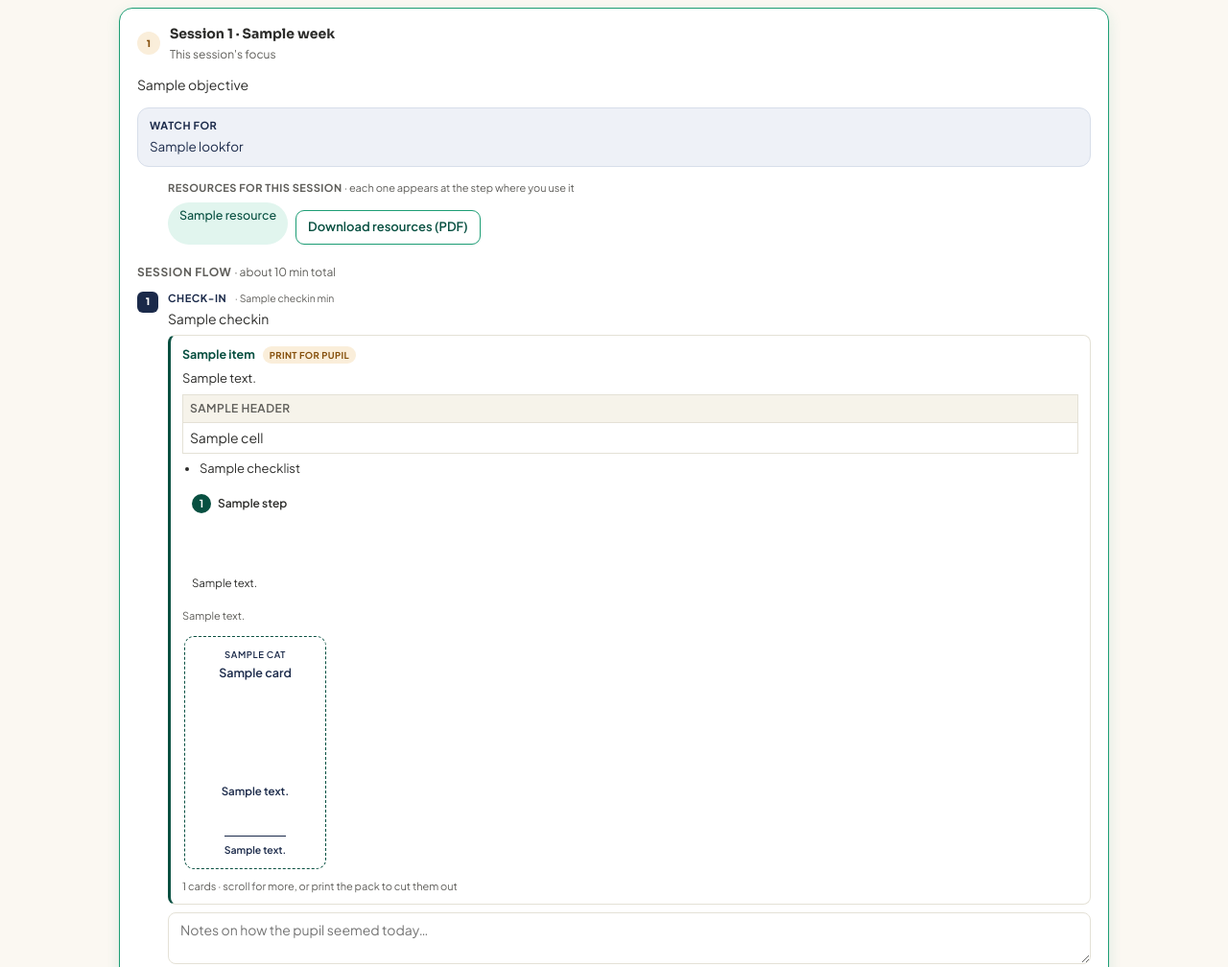
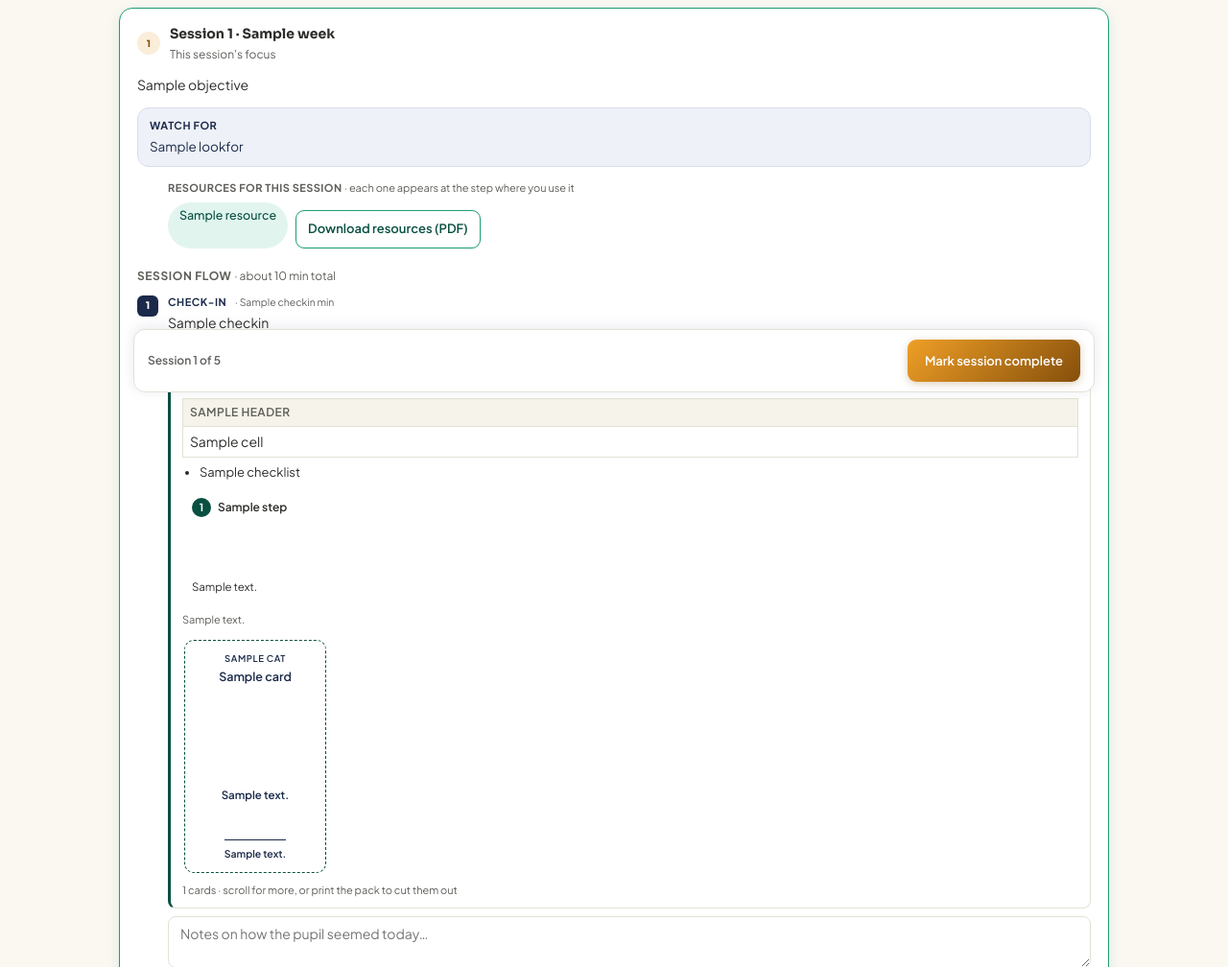
Before and after one commit to Alexandersocrates-dev/phil-app, a Python web app: template templates/session_form.html in a window 1280 px wide. Shown: the part 391-1399 px from the top of the page at 96% size. Run offline with Jinja, Linux system fonts and the light colour scheme; the template is opened without the code that fills it: most values are stand-ins (such as "Sample title", 1, 10 or a date in 2020).

Commit message:
Sticky session submit and tap target sizing

```diff
--- a/static/style.css
+++ b/static/style.css
@@ -131,7 +131,7 @@ a.back-link:focus-visible{outline:2px solid var(--teal); outline-offset:2px;}
 }
 .btn-red:hover{background:var(--red-light); border-color:var(--red); transform:translateY(-1px);}
 .btn-red:active{transform:translateY(0) scale(0.98);}
-.btn-sm{min-height:36px; padding:var(--sp-2) var(--sp-3); font-size:13px; border-radius:9px;}
+.btn-sm{min-height:40px; padding:var(--sp-2) var(--sp-3); font-size:13px; border-radius:9px;}
 /* Small buttons sit at 36px for visual density on data-heavy tables. On touch
    the extra 8px matters more than the density does. */
 @media (pointer:coarse){
@@ -201,10 +201,10 @@ tbody tr:hover{background:var(--teal-light);}
 .avatar-sm{width:26px; height:26px; font-size:11px;}
 .avatar-lg{width:52px; height:52px; font-size:18px;}
 
-.segmented{display:inline-flex; background:var(--border); border-radius:11px; padding:3px; gap:2px;}
+.segmented{display:inline-flex; align-items:stretch; background:var(--border); border-radius:11px; padding:3px; gap:2px; min-height:44px;}
 .segmented a, .segmented button{
   border:none; background:transparent; padding:11px var(--sp-4); border-radius:8px; cursor:pointer;
-  line-height:1.2; min-height:38px; display:inline-flex; align-items:center;
+  line-height:1.2; display:inline-flex; align-items:center;
   font-family:var(--font-body); font-weight:600; font-size:13px; color:var(--muted); text-decoration:none;
   transition:background 150ms ease, color 150ms ease, box-shadow 150ms ease;
 }
--- a/templates/session_form.html
+++ b/templates/session_form.html
@@ -98,7 +98,7 @@
 
 {% if completed_records %}
 <details class="acc">
-<summary><span>Sessions 1&ndash;{{ completed_records|length }} &middot; Completed</span><svg class="chev" viewBox="0 0 24 24" width="16" height="16" fill="none" stroke-width="2.4" stroke-linecap="round" stroke-linejoin="round" aria-hidden="true"><path d="M6 9l6 6 6-6"/></svg></summary>
+<summary><span>Sessions 1&ndash;{{ completed_records|length }} &middot; Completed</span><svg class="chev" viewBox="0 0 24 24" width="16" height="16" fill="none" stroke-width="2.4" stroke-linecap="round" stroke-linejoin="round"><path d="M6 9l6 6 6-6"/></svg></summary>
 <div class="acc-body">
 {% for r in completed_records %}
 <div style="background:#fff;border:1px solid var(--border);border-radius:12px;padding:10px 13px;margin-bottom:8px;display:flex;align-items:center;gap:10px;">
@@ -140,7 +140,7 @@
 <p style="font-size:11px;font-weight:700;color:var(--muted);text-transform:uppercase;letter-spacing:0.04em;margin:0 0 6px;">Resources for this session <span style="font-weight:400;text-transform:none;letter-spacing:0;">&middot; each one appears at the step where you use it</span></p>
 <div class="pill-row" style="margin:0;">
 {% for r in week.resources %}<span class="pill">{{ r }}</span>{% endfor %}
-<p style="margin:8px 0 0;"><a class="btn btn-secondary btn-sm" href="/courses/{{ enrolment.course_id }}/resources/pdf" target="_blank" rel="noopener">Download resources (PDF)</a></p>
+<p style="margin:8px 0 0;"><a class="btn btn-secondary btn-sm" href="/courses/{{ enrolment.course_id }}/resources/pdf" target="_blank">Download resources (PDF)</a></p>
 </div>
 </div>
 {% endif %}
@@ -168,7 +168,7 @@
 </details>
 {% endif %}
 {% for item in week.resource_steps['checkin'] %}{{ resource_card(item) }}{% endfor %}
-<textarea class="note-field" name="checkin_note" data-field="checkin_note" oninput="noteFieldChanged(this)" rows="2" placeholder="Notes on how the pupil seemed today&hellip;" aria-label="Check-in notes">{{ draft.checkin_note if draft and draft.checkin_note else '' }}</textarea>
+<textarea class="note-field" name="checkin_note" data-field="checkin_note" oninput="noteFieldChanged(this)" rows="2" placeholder="Notes on how the pupil seemed today&hellip;">{{ draft.checkin_note if draft and draft.checkin_note else '' }}</textarea>
 <div class="field-save-hint"></div>
 </div>
 </div>
@@ -179,7 +179,7 @@
 <h5 style="font-size:11px;font-weight:800;text-transform:uppercase;letter-spacing:0.05em;color:var(--navy);margin:0 0 3px;">Input <span style="font-weight:400;text-transform:none;letter-spacing:0;color:var(--muted);margin-left:6px;font-size:10.5px;">{% if week.timing %}&middot; {{ week.timing.input }} min{% endif %}</span></h5>
 {% if week.input_content %}<p style="font-size:14px;color:var(--ink);line-height:1.5;margin:0 0 6px;">{{ week.input_content }}</p>{% endif %}
 {% for item in week.resource_steps['input'] %}{{ resource_card(item) }}{% endfor %}
-<textarea class="note-field" name="input_note" data-field="input_note" oninput="noteFieldChanged(this)" rows="2" placeholder="Notes on the pupil's thoughts&hellip;" aria-label="Notes on the input step">{{ draft.input_note if draft and draft.input_note else '' }}</textarea>
+<textarea class="note-field" name="input_note" data-field="input_note" oninput="noteFieldChanged(this)" rows="2" placeholder="Notes on the pupil's thoughts&hellip;">{{ draft.input_note if draft and draft.input_note else '' }}</textarea>
 <div class="field-save-hint"></div>
 </div>
 </div>
@@ -190,7 +190,7 @@
 <h5 style="font-size:11px;font-weight:800;text-transform:uppercase;letter-spacing:0.05em;color:var(--navy);margin:0 0 3px;">Activity <span style="font-weight:400;text-transform:none;letter-spacing:0;color:var(--muted);margin-left:6px;font-size:10.5px;">{% if week.timing %}&middot; {{ week.timing.activity }} min{% endif %}</span></h5>
 {% if week.activity %}<p style="font-size:14px;color:var(--ink);line-height:1.5;margin:0 0 6px;">{{ week.activity }}</p>{% endif %}
 {% for item in week.resource_steps['activity'] %}{{ resource_card(item) }}{% endfor %}
-<textarea class="note-field" name="activity_note" data-field="activity_note" oninput="noteFieldChanged(this)" rows="2" placeholder="Notes on how the activity went&hellip;" aria-label="Notes on the activity">{{ draft.activity_note if draft and draft.activity_note else '' }}</textarea>
+<textarea class="note-field" name="activity_note" data-field="activity_note" oninput="noteFieldChanged(this)" rows="2" placeholder="Notes on how the activity went&hellip;">{{ draft.activity_note if draft and draft.activity_note else '' }}</textarea>
 <div class="field-save-hint"></div>
 </div>
 </div>
@@ -201,7 +201,7 @@
 <h5 style="font-size:11px;font-weight:800;text-transform:uppercase;letter-spacing:0.05em;color:var(--navy);margin:0 0 3px;">Reflect <span style="font-weight:400;text-transform:none;letter-spacing:0;color:var(--muted);margin-left:6px;font-size:10.5px;">{% if week.timing %}&middot; {{ week.timing.reflect }} min{% endif %}</span></h5>
 {% if week.reflect %}<p style="font-size:14px;color:var(--ink);line-height:1.5;margin:0 0 6px;">{{ week.reflect }}</p>{% endif %}
 {% for item in week.resource_steps['reflect'] %}{{ resource_card(item) }}{% endfor %}
-<textarea class="note-field" name="reflect_note" data-field="reflect_note" oninput="noteFieldChanged(this)" rows="2" placeholder="Notes on the pupil's answer&hellip;" aria-label="Notes on the reflection">{{ draft.reflect_note if draft and draft.reflect_note else '' }}</textarea>
+<textarea class="note-field" name="reflect_note" data-field="reflect_note" oninput="noteFieldChanged(this)" rows="2" placeholder="Notes on the pupil's answer&hellip;">{{ draft.reflect_note if draft and draft.reflect_note else '' }}</textarea>
 <div class="field-save-hint"></div>
 </div>
 </div>
@@ -217,7 +217,7 @@
 {% endif %}
 {% for item in week.resource_steps['home'] %}{{ resource_card(item) }}{% endfor %}
 <p style="font-size:11px;color:var(--muted);margin:0 0 4px;">Notes for next session</p>
-<textarea class="note-field" name="next_session_note" data-field="next_session_note" oninput="noteFieldChanged(this)" rows="2" placeholder="Add a reminder to open Session {{ next_week_number + 1 }} with&hellip;" aria-label="Notes for the next session">{{ draft.next_session_note if draft and draft.next_session_note else '' }}</textarea>
+<textarea class="note-field" name="next_session_note" data-field="next_session_note" oninput="noteFieldChanged(this)" rows="2" placeholder="Add a reminder to open Session {{ next_week_number + 1 }} with&hellip;">{{ draft.next_session_note if draft and draft.next_session_note else '' }}</textarea>
 <div class="field-save-hint"></div>
 <p style="font-size:11px;color:var(--muted);margin:4px 0 0;line-height:1.4;">Private to you, shown again as "Notes from previous session" when Session {{ next_week_number + 1 }} begins.</p>
 </div>
@@ -227,13 +227,13 @@
 
 <div class="field">
 <label>Mood rating (1-5)</label>
-<select name="mood_rating" aria-label="Mood rating, 1 to 5">
+<select name="mood_rating">
 {% for i in range(1,6) %}<option value="{{ i }}">{{ i }}</option>{% endfor %}
 </select>
 </div>
 <div class="field">
 <label>Engagement rating (1-5)</label>
-<select name="engagement_rating" aria-label="Engagement rating, 1 to 5">
+<select name="engagement_rating">
 {% for i in range(1,6) %}<option value="{{ i }}">{{ i }}</option>{% endfor %}
 </select>
 </div>
@@ -241,23 +241,33 @@
 <div class="safeguard-box safeguard-clear" id="sgBox">
 <h3>Safeguarding, every session</h3>
 <div class="field">
-<label><input type="radio" name="safeguarding_flag" value="no" checked style="width:auto; display:inline-block;" aria-label="Flag a safeguarding concern"> No concerns to flag this session</label><br>
-<label><input type="radio" name="safeguarding_flag" value="yes" style="width:auto; display:inline-block;" aria-label="Flag a safeguarding concern"> Flag a concern</label>
+<label><input type="radio" name="safeguarding_flag" value="no" checked style="width:auto; display:inline-block;"> No concerns to flag this session</label><br>
+<label><input type="radio" name="safeguarding_flag" value="yes" style="width:auto; display:inline-block;"> Flag a concern</label>
 </div>
 <div class="field">
 <label>Safeguarding note (mandatory, even when not flagged)</label>
-<textarea name="safeguarding_note" required placeholder="e.g. 'No concerns this session.'" aria-label="Safeguarding note"></textarea>
+<textarea name="safeguarding_note" required placeholder="e.g. 'No concerns this session.'"></textarea>
 </div>
 <p class="muted" style="font-size:12px;">This record is not a safeguarding report and Phil takes no action on it. You remain responsible for following your establishment's own safeguarding procedure.</p>
 </div>
 
 <button class="btn btn-amber btn-block" type="submit">Mark session complete</button>
+
+{# A sticky duplicate of the same submit. The page runs to roughly 2,500px, so
+   the real button sits two screens below the fold; a mentor finishing a session
+   should never have to scroll to save it. It shares the form via the form
+   attribute rather than being a second form, and only appears once the mentor
+   has scrolled past the first step, so it doesn't cover content on arrival. #}
+<div class="session-sticky" id="sessionSticky" hidden>
+  <span class="session-sticky-label">Session {{ next_week_number }} of 5</span>
+  <button class="btn btn-amber btn-sm" type="submit" form="sessionForm">Mark session complete</button>
+</div>
 </form>
 </div>
 
 {% if upcoming_weeks %}
 <details class="acc">
-<summary><span>Sessions {{ upcoming_weeks[0].week_number }}&ndash;5 &middot; Coming up</span><svg class="chev" viewBox="0 0 24 24" width="16" height="16" fill="none" stroke-width="2.4" stroke-linecap="round" stroke-linejoin="round" aria-hidden="true"><path d="M6 9l6 6 6-6"/></svg></summary>
+<summary><span>Sessions {{ upcoming_weeks[0].week_number }}&ndash;5 &middot; Coming up</span><svg class="chev" viewBox="0 0 24 24" width="16" height="16" fill="none" stroke-width="2.4" stroke-linecap="round" stroke-linejoin="round"><path d="M6 9l6 6 6-6"/></svg></summary>
 <div class="acc-body">
 {% for w in upcoming_weeks %}
 <div style="background:#fff;border:1px solid var(--border);border-radius:12px;padding:10px 13px;margin-bottom:8px;opacity:0.6;display:flex;align-items:center;gap:10px;">
@@ -378,5 +388,31 @@ timers[field] = setTimeout(function(){ autosaveField(field, el.value, hintEl); }
 .res-cards{display:flex;gap:8px;overflow-x:auto;padding:8px 2px 10px;margin:4px 0 0;scroll-snap-type:x mandatory;-webkit-overflow-scrolling:touch;}
 .res-card{scroll-snap-align:start;flex:0 0 148px;min-height:78px;display:flex;align-items:center;justify-content:center;text-align:center;padding:12px 10px;border:1.5px dashed var(--teal-darker);border-radius:10px;background:#fff;font-size:13px;font-weight:600;line-height:1.35;color:var(--navy);}
 .res-cards-hint{font-size:11px;color:var(--muted);margin:0;}
+.session-sticky{position:sticky;bottom:0;z-index:20;display:flex;align-items:center;justify-content:space-between;gap:12px;
+  margin:14px -4px 0;padding:10px 14px;background:#fff;border:1px solid var(--border);border-radius:12px;
+  box-shadow:0 -2px 14px rgba(27,42,74,0.10);}
+.session-sticky-label{font-size:12px;font-weight:600;color:var(--muted);}
+.session-sticky .btn{min-height:44px;padding-left:18px;padding-right:18px;}
+@media print{.session-sticky{display:none;}}
 </style>
 {% endblock %}
+<script>
+(function(){
+  var bar = document.getElementById('sessionSticky');
+  if (!bar) return;
+  var form = document.getElementById('sessionForm');
+  if (!form) return;
+  function update(){
+    // Show it once the form itself has started scrolling past the top, and hide
+    // it again when the real button is on screen, so there are never two live
+    // copies of the same action competing for attention.
+    var box = form.getBoundingClientRect();
+    var realBtn = form.querySelector('button[type=submit]');
+    var realVisible = realBtn && realBtn.getBoundingClientRect().top < window.innerHeight - 60;
+    bar.hidden = !(box.top < 0 && !realVisible);
+  }
+  update();
+  window.addEventListener('scroll', update, {passive:true});
+  window.addEventListener('resize', update);
+})();
+</script>
```
